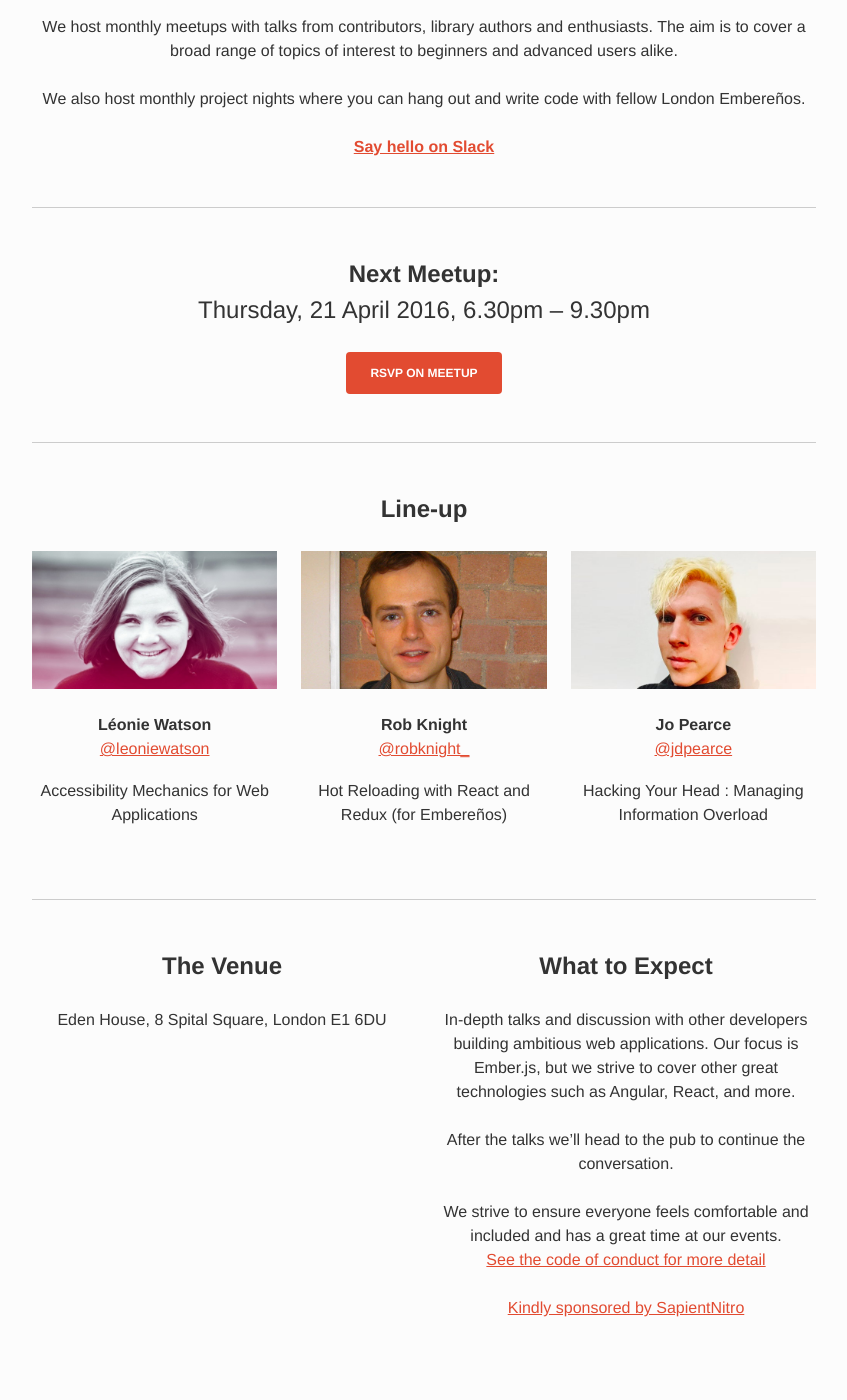
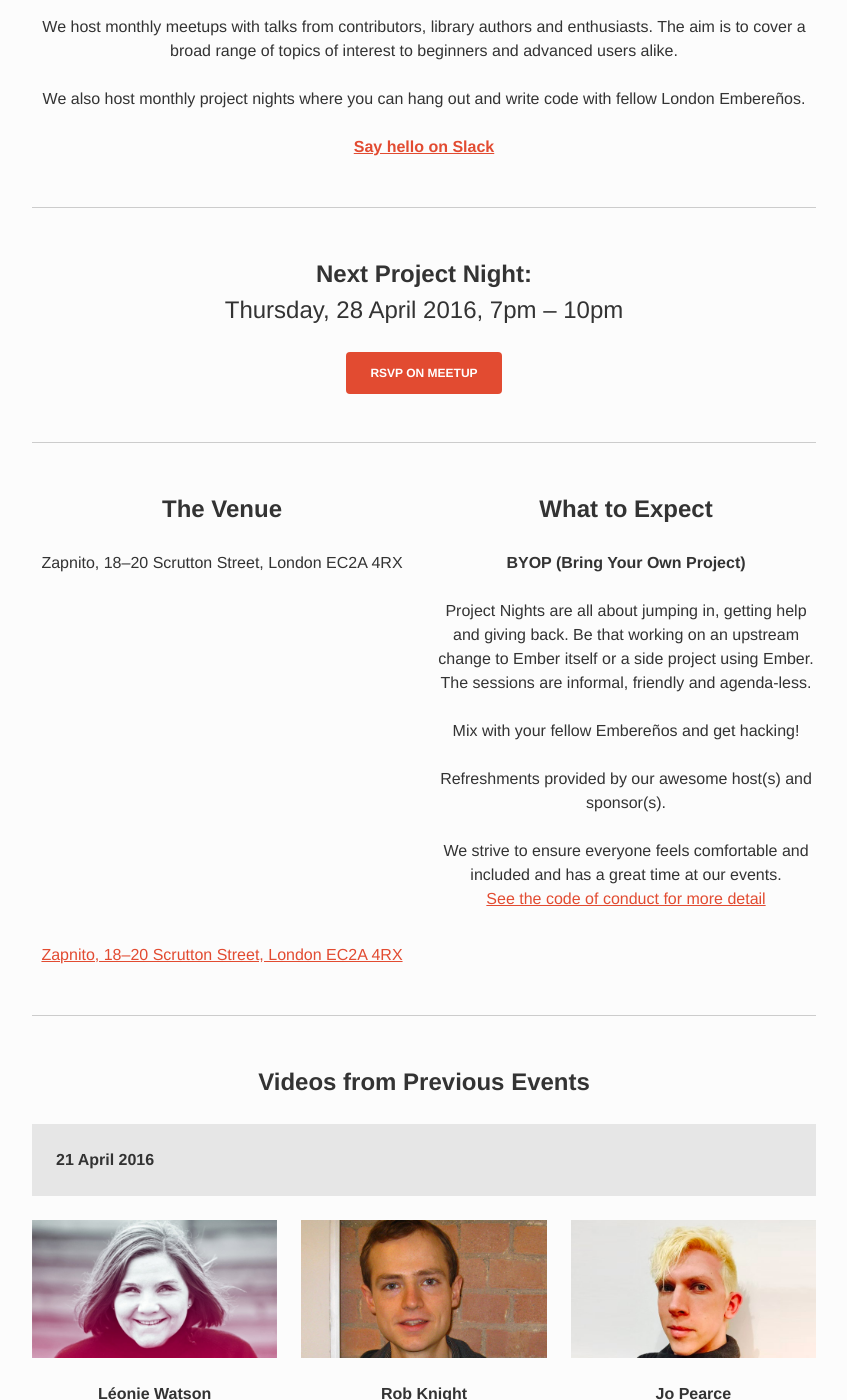
Before and after one commit to emberlondon/emberlondon.github.io, a Jekyll site: the page built from index.html, in a window 1280 px wide and 1400 px high, scrolled down 498 px. Shown: the whole window, without its empty margins (216-1063 px from the left). Built offline with Jekyll 4.4.1, drawn with Linux system fonts in a browser that asks for light colours; nearby versions of some CDN libraries; some of the changed text lies outside the part shown.

Commit message:
Update post-April

```diff
--- a/_data/events.yml
+++ b/_data/events.yml
@@ -1,20 +1,19 @@
-- type: meetup
-  date: Thursday, 21 April 2016
-  time: 6.30pm – 9.30pm
+- type: project-night
+  date: Thursday, 28 April 2016
+  time: 7pm – 10pm
   datetime_aria: Thursday, twenty-first of April, two-thousand and sixteen, six thirty pm to nine thirty pm.
-  location: Eden House, 8 Spital Square, London E1 6DU
-  location_for_google: Eden House, 8 Spital Square, London E1 6DU
-  url: http://www.meetup.com/London-Emberjs-User-Group/events/227825635/
-  talks:
-  - speaker_name: Léonie Watson
-    speaker_twitter: leoniewatson
-    image: images/speakers/leoniewatson.jpg
-    title: "Accessibility Mechanics for Web Applications"
-  - speaker_name: Rob Knight
-    speaker_twitter: robknight_
-    image: images/speakers/robknight_2.jpg
-    title: "Hot Reloading with React and Redux (for Embereños)"
-  - speaker_name: Jo Pearce
-    speaker_twitter: jdpearce
-    image: images/speakers/jdpearce.jpg
-    title: "Hacking Your Head : Managing Information Overload"
+  location: Zapnito, 18–20 Scrutton Street, London EC2A 4RX
+  location_for_google: Zapnito, 18–20 Scrutton Street, London EC2A 4RX
+  url: http://www.meetup.com/London-Emberjs-User-Group/events/228104892/
+# - type: meetup
+#   date: Thursday, 12 May 2016
+#   time: 6.30pm – 9.30pm
+#   datetime_aria: Thursday, twelth of May, two-thousand and sixteen, six thirty pm to nine thirty pm.
+#   location: Eden House, 8 Spital Square, London E1 6DU
+#   location_for_google: Eden House, 8 Spital Square, London E1 6DU
+#   url: http://www.meetup.com/London-Emberjs-User-Group/events/227825635/
+#   talks:
+#   - speaker_name:
+#     speaker_twitter:
+#     image: images/speakers/
+#     title:
--- a/_data/previous-events.yml
+++ b/_data/previous-events.yml
@@ -1,3 +1,17 @@
+- date: 21 April 2016
+  talks:
+  - speaker_name: Léonie Watson
+    speaker_twitter: leoniewatson
+    image: images/speakers/leoniewatson.jpg
+    info: "Accessibility Mechanics for Web Applications"
+  - speaker_name: Rob Knight
+    speaker_twitter: robknight_
+    image: images/speakers/robknight_2.jpg
+    info: "Hot Reloading with React and Redux (for Embereños)"
+  - speaker_name: Jo Pearce
+    speaker_twitter: jdpearce
+    image: images/speakers/jdpearce.jpg
+    info: "Hacking Your Head : Managing Information Overload"
 - date: 17 March 2016
   talks:
   - speaker_name: Nik Wakelin
```
